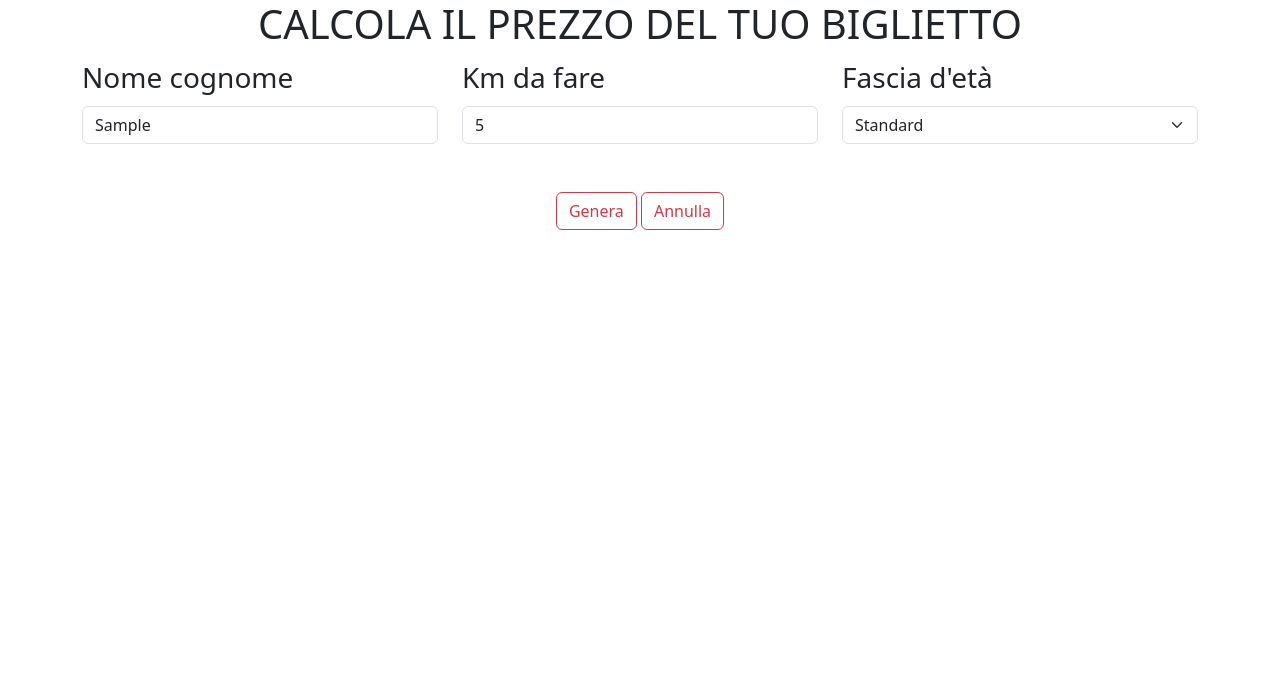
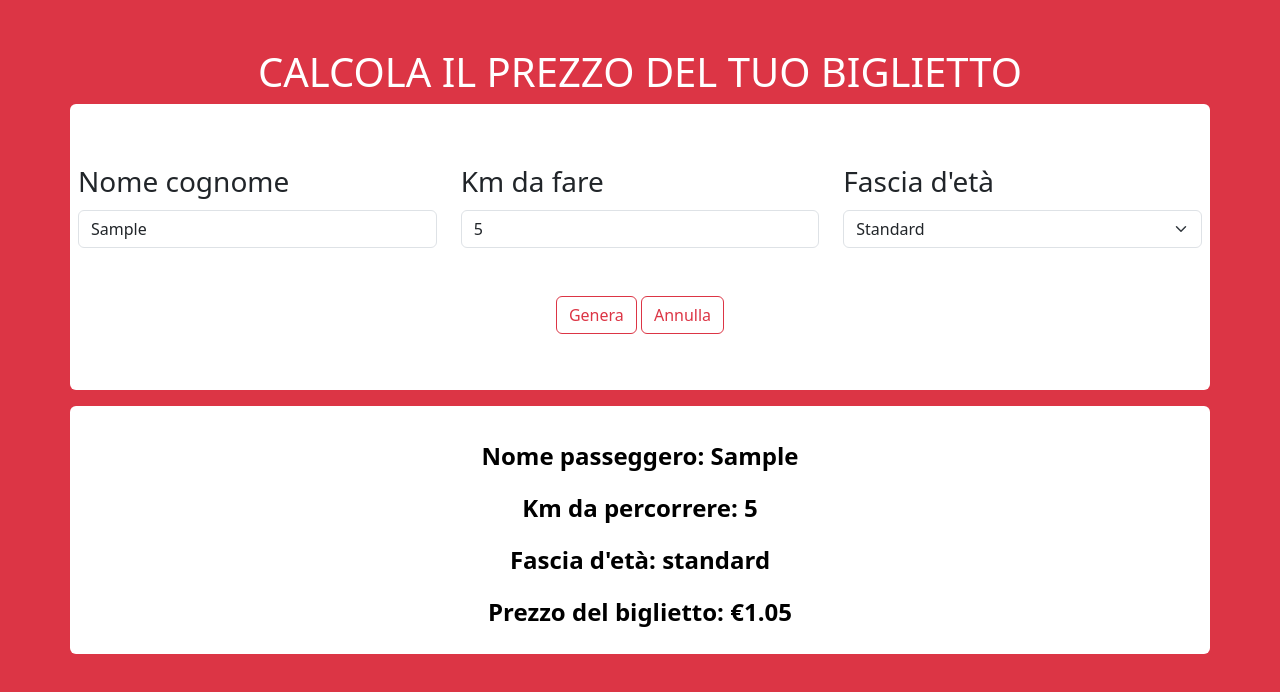
Before and after one commit to Maria-Lucia-Mazzara/js-biglietto-treno-form, a plain HTML site: page index.html in a window 1280 px wide. Both pictures are taken after typing "Sample", "5" into the empty fields and a click on the button "Genera". Drawn offline with nearby package versions, Linux system fonts and the light colour scheme.

Commit message:
stampato risultato in html e abbellito leggermente la pagina

```diff
--- a/assets/js/script.js
+++ b/assets/js/script.js
@@ -1,15 +1,15 @@
 console.dir(document);
 
-const myForm = document.getElementById(`informazioni_viaggio`);
+const myForm = document.getElementById("informazioni_viaggio");
 const input_name = document.querySelector(".name");
 const input_km = document.querySelector(".km_fare");
 const input_eta = document.querySelector(".fascia_eta");
-
+const risultatoDiv = document.getElementById("risultato");
 
 // inserisco dati utente
 myForm.addEventListener('submit', function (event) {
 
-    //blocco comportamento di default
+    // blocco comportamento di default
     event.preventDefault();
 
     // leggo i valori inseriti dall'utente
@@ -20,15 +20,26 @@ myForm.addEventListener('submit', function (event) {
     let ticket_cost = 0.21 * km_da_fare;
 
     if (eta_utente === "minorenne") {
-        // sconto d'applicare agli under 18
-        ticket_cost = ticket_cost - ticket_cost * 20 / 100
+        // sconto under 18
+        ticket_cost = ticket_cost - ticket_cost * 20 / 100;
     } else if (eta_utente === "over65") {
-        // sconto d'applicare agli over 65
-        ticket_cost = ticket_cost - ticket_cost * 40 / 100
+        // sconto over 65
+        ticket_cost = ticket_cost - ticket_cost * 40 / 100;
     }
-
     console.log(`Nome passeggero: ${nome_utente}`);
     console.log(`Km da fare: ${km_da_fare}`);
     console.log(`Categoria età: ${eta_utente}`);
     console.log(`Prezzo del biglietto ${ticket_cost.toFixed(2)}`);
+
+    risultatoDiv.innerHTML = `
+      <p><strong>Nome passeggero:</strong> ${nome_utente}</p>
+      <p><strong>Km da percorrere:</strong> ${km_da_fare}</p>
+      <p><strong>Fascia d'età:</strong> ${eta_utente}</p>
+      <p><strong>Prezzo del biglietto:</strong> €${ticket_cost.toFixed(2)}</p>
+    `;
 });
+
+// pulisci il risultato quando si preme "Annulla"
+myForm.addEventListener("reset", function () {
+    risultatoDiv.innerHTML = "";
+});
--- a/index.html
+++ b/index.html
@@ -12,14 +12,14 @@
         crossorigin="anonymous"></script>
 </head>
 
-<body>
-    <header class="container text-center">
-        <h1>
+<body class="bg-danger">
+    <header class="container text-center text-white">
+        <h1 class="mt-5">
             CALCOLA IL PREZZO DEL TUO BIGLIETTO
         </h1>
     </header>
-    <main class="container">
-        <form id="informazioni_viaggio">
+    <main class="container bg-white p-2 rounded-2">
+        <form id="informazioni_viaggio" class="mt-5">
             <div class="row">
                 <div class="col-4 fs-3">
                     <label class="form-label fw-medium">
@@ -34,7 +34,7 @@
                     <input type="number" class="form-control km_fare" placeholder="km da percorrere">
                 </div>
                 <div class="col-4">
-                    <label  class="form-label fs-3">
+                    <label class="form-label fs-3">
                         Fascia d'età
                     </label>
                     <select class="form-select fascia_eta">
@@ -54,11 +54,11 @@
             </div>
 
         </form>
+    </main>
+    <footer class="container bg-white p-2 rounded-2 mt-3">
+        <div id="risultato" class="text-center mt-4 fs-4 fw-bold text-black"></div>
+    </footer>
 
-
-
-
-    </main>
 
 
     <script src="./assets/js/script.js">
```
